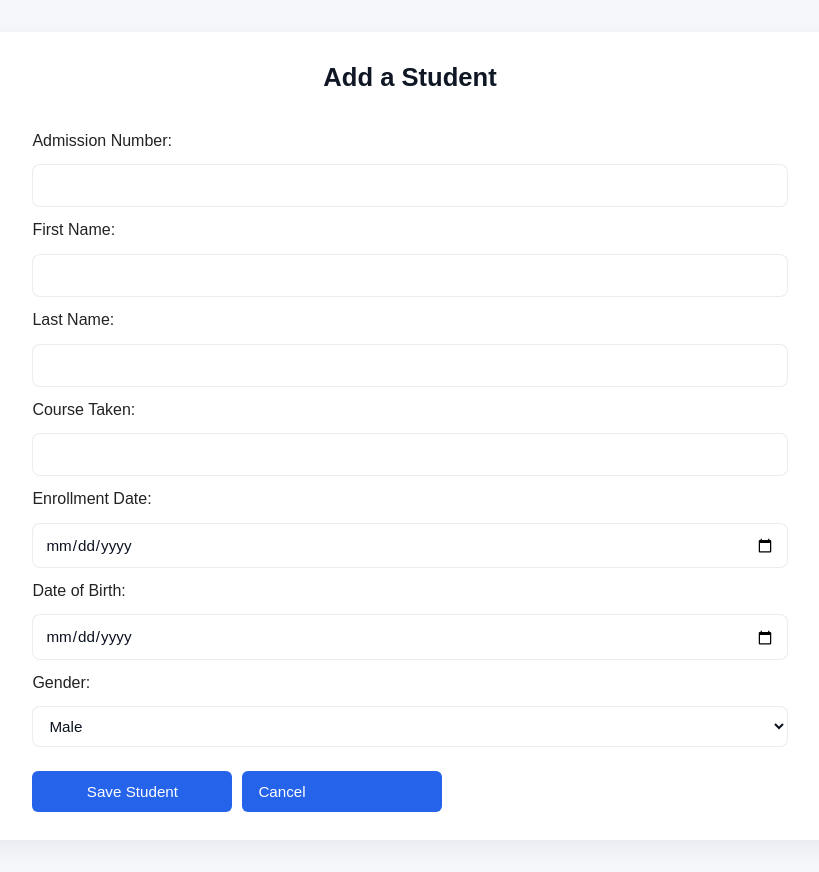
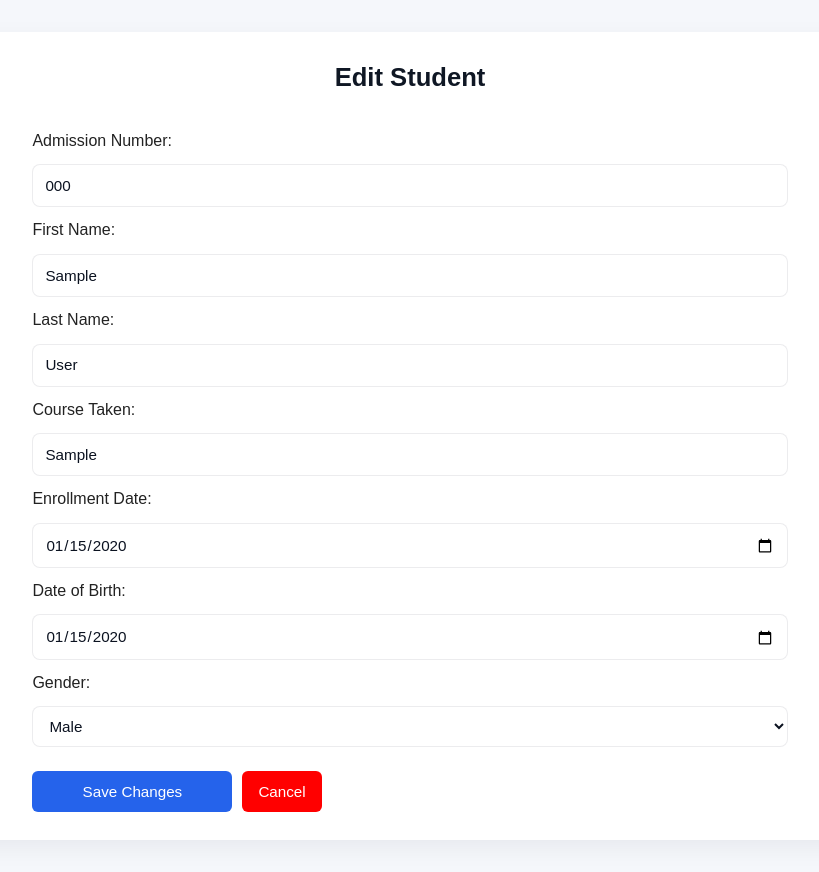
Before and after one commit to MuhammadHassanSaggaf/student_managment_system, a Django app: page /student_managment_system/edit/1/ in a window 1280 px wide. Shown: the whole page, without its empty margins (230-1049 px from the left). Run offline with Django 5.2, Linux system fonts and the light colour scheme; tables that the repository leaves empty hold one stand-in row (values such as "Sample post").

Commit message:
added functionality to edit"

```diff
--- a/SMS/settings.py
+++ b/SMS/settings.py
@@ -125,7 +125,7 @@ USE_TZ = True
 STATIC_URL = "/static/"
 
 # For additional static file locations during development (optional)
-STATICFILES_DIRS = [BASE_DIR / "static"]  # if you have a project-level static/
+STATICFILES_DIRS = [BASE_DIR / "student_managment_system/static"]  # if you have a project-level static/
 
 # Where `collectstatic` will gather files for production
 STATIC_ROOT = BASE_DIR / "staticfiles"
--- a/student_managment_system/static/css/styles.css
+++ b/student_managment_system/static/css/styles.css
@@ -94,3 +94,24 @@ textarea {
   width: 100%;
   display: flex;
 }
+.editbutton {
+  background: #2563eb;
+  color: #fff;
+  border: none;
+  padding: 10px 16px;
+  border-radius: 6px;
+  cursor: pointer;
+  text-decoration: none;
+  font-size: 0.95rem;
+}
+
+.buttonsecondary {
+  background: red;
+  color: white;
+  border: none;
+  padding: 10px 16px;
+  border-radius: 6px;
+  cursor: pointer;
+  text-decoration: none;
+  font-size: 0.95rem;
+}
--- a/student_managment_system/urls.py
+++ b/student_managment_system/urls.py
@@ -1,4 +1,4 @@
-from django.urls import include, path
+from django.urls import path
 from . import views
 
 urlpatterns = [
--- a/student_managment_system/views.py
+++ b/student_managment_system/views.py
@@ -1,17 +1,57 @@
-from django.shortcuts import render,redirect
-
+from django.shortcuts import render,redirect, get_object_or_404
+from .models import Student
 # Create your views here.
 def list(request):
-    return render(request, 'list.html')
+    students = Student.objects.all().order_by('last_name', 'first_name')
+    return render(request, 'list.html', {'students': students})
 
 def add(request):
     if request.method == 'POST':
+        Student.objects.create(
+            admission_number = request.POST["admission_number"],
+            first_name = request.POST["first_name"],
+            last_name = request.POST["last_name"],
+            date_of_birth = request.POST["date_of_birth"],    # YYYY-MM-DD
+            course_taken = request.POST["course_taken"],
+            gender = request.POST["gender"],                 # "Male"/"Female"/"Other"
+        )
         return redirect('list')  # Redirect to the list view after adding a student
     return render(request, 'add.html')  # Render the add student form template
 
 def edit(request, student_id):
-    if request.method == 'POST':
-        return redirect('list')  # Redirect to the list view after editing a student
-    # Here you would typically fetch the student by ID and pass it to the template
-    student = None  # Replace with actual student fetching logic
-    return render(request, 'edit.html', {'student': student})  # Render the edit student form template
+    student = get_object_or_404(Student, pk=student_id)
+    errors = []
+
+    if request.method == "POST":
+        admission_number = request.POST.get("admission_number", "").strip()
+        first_name = request.POST.get("first_name", "").strip()
+        last_name = request.POST.get("last_name", "").strip()
+        date_of_birth = request.POST.get("date_of_birth", "").strip()
+        course_taken = request.POST.get("course_taken", "").strip()
+        gender = request.POST.get("gender", "").strip()
+
+        # Basic server-side validation
+        if not (admission_number and first_name and last_name and date_of_birth and course_taken and gender):
+            errors.append("All fields are required.")
+        else:
+            # If admission number changed, ensure uniqueness
+            if admission_number != student.admission_number and Student.objects.filter(admission_number=admission_number).exists():
+                errors.append("A different student with that admission number already exists.")
+            else:
+                # Save updated values
+                student.admission_number = admission_number
+                student.first_name = first_name
+                student.last_name = last_name
+                student.date_of_birth = date_of_birth
+                student.course_taken = course_taken
+                student.gender = gender
+                student.save()
+                return redirect("list")
+
+    # GET or validation errors -> render edit form prefilled
+    return render(request,
+                  "edit.html",
+                  {
+                      "student": student,
+                      "errors": errors,
+                  })
--- a/templates/edit.html
+++ b/templates/edit.html
@@ -49,7 +49,7 @@
 
       <div class="actions form-full" style="margin-top:12px">
         <button type="submit" class="button">{% if student %}Save Changes{% else %}Save Student{% endif %}</button>
-        <a href="{% url 'list' %}" class="button secondary" style="margin-left:10px">Cancel</a>
+        <a href="{% url 'list' %}" class="buttonsecondary" style="margin-left:10px">Cancel</a>
       </div>
     </form>
   </div>
```
Also changed, not shown: templates/list.html (+6 -3 lines).
